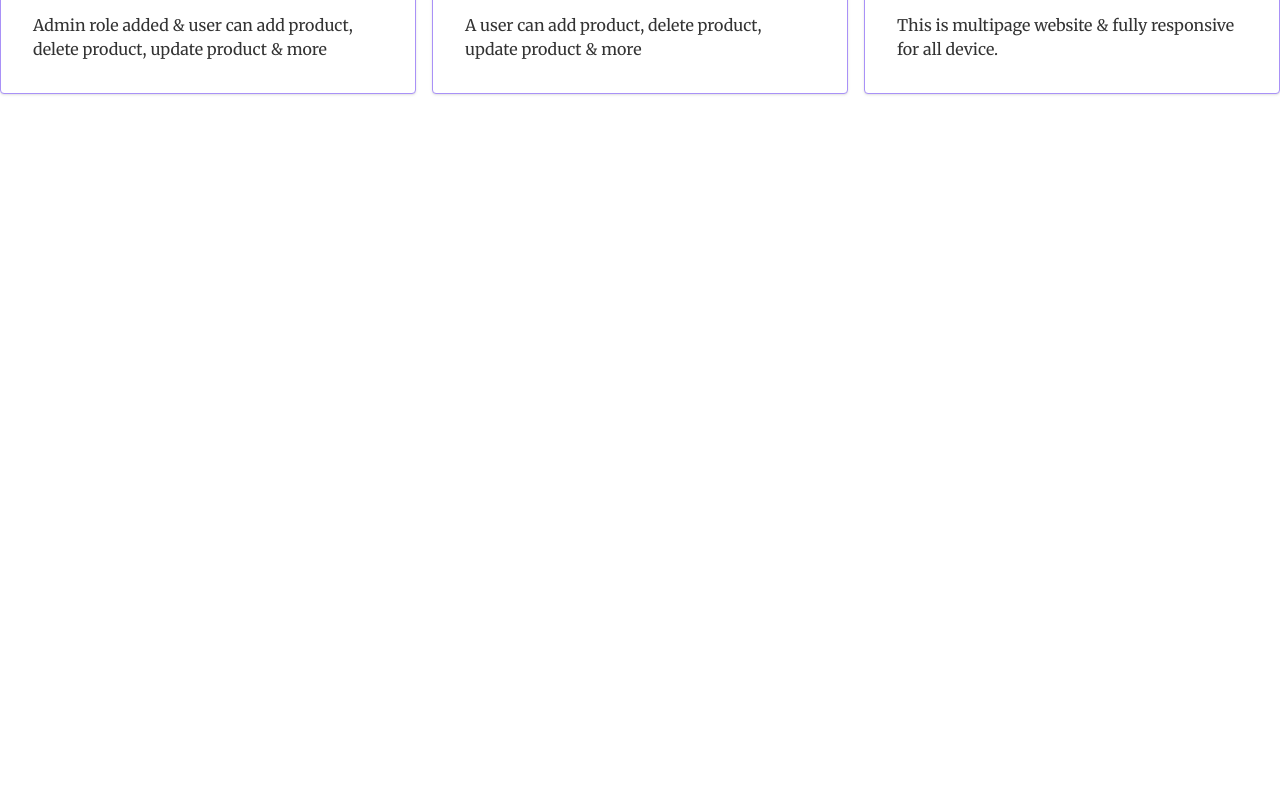
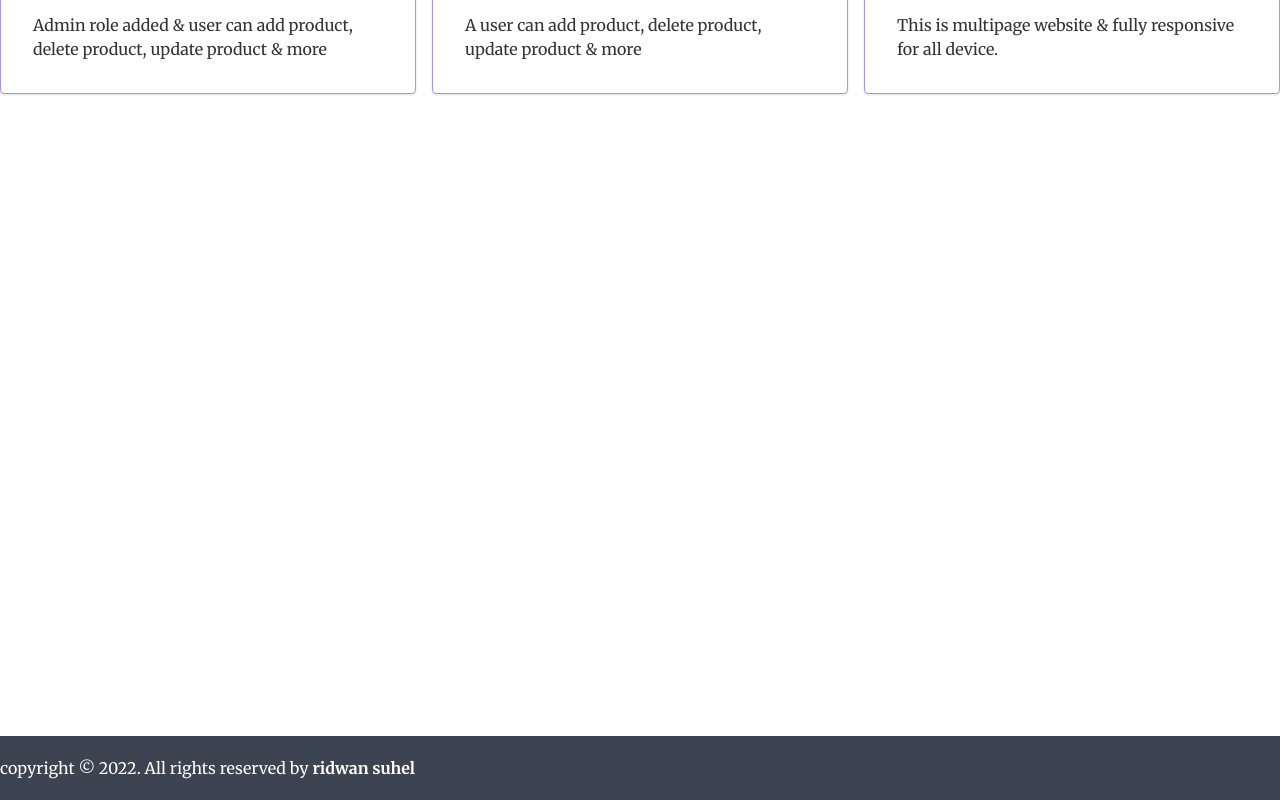
Before and after one commit to Ridwan-Suhel/ridwansuhel, a React (Create React App) app: page / in a window 1280 px wide. Shown: the part 1065-1865 px from the top of the page. Before the commit the page ends 1801 px from the top, so only its background shows below. Built offline with nearby package versions, Linux system fonts and the light colour scheme.

Commit message:
footer added

```diff
--- a/public/index.html
+++ b/public/index.html
@@ -2,7 +2,7 @@
 <html lang="en">
   <head>
     <meta charset="utf-8" />
-    <link rel="icon" href="%PUBLIC_URL%/favicon.ico" />
+    <link rel="icon" href="%PUBLIC_URL%/favicon.png" />
     <meta name="viewport" content="width=device-width, initial-scale=1" />
     <meta name="theme-color" content="#000000" />
     <meta
@@ -24,7 +24,7 @@
       work correctly both with client-side routing and a non-root public URL.
       Learn how to configure a non-root public URL by running `npm run build`.
     -->
-    <title>React App</title>
+    <title>Ridwan Suhel | Front-End Web Developer.</title>
   </head>
   <body>
     <noscript>You need to enable JavaScript to run this app.</noscript>
--- a/src/App.css
+++ b/src/App.css
@@ -14,3 +14,6 @@ body {
 .neutral {
   color: #3d4451;
 }
+footer {
+  font-family: "Merriweather", serif;
+}
--- a/src/App.js
+++ b/src/App.js
@@ -1,5 +1,6 @@
 import { Route, Routes } from "react-router-dom";
 import "./App.css";
+import Footer from "./components/Footer/Footer";
 import Header from "./components/Header/Header";
 import About from "./pages/About/About";
 import ContactPage from "./pages/ContactPage/ContactPage";
@@ -19,6 +20,7 @@ function App() {
         <Route path="/contact" element={<ContactPage />}></Route>
         <Route path="*" element={<NotFound />}></Route>
       </Routes>
+      <Footer />
     </div>
   );
 }
--- /dev/null
+++ b/src/components/Footer/Footer.js
@@ -0,0 +1,18 @@
+import React from "react";
+
+const Footer = () => {
+  const date = new Date();
+  const year = date.getFullYear();
+  return (
+    <footer className="py-5 bg-neutral">
+      <div className="container mx-auto px-4 md:px-0">
+        <p className=" mb-0 text-white">
+          copyright &copy; {year}. All rights reserved by{" "}
+          <strong className="">ridwan suhel</strong>
+        </p>
+      </div>
+    </footer>
+  );
+};
+
+export default Footer;
--- a/src/components/Projects/Projects.js
+++ b/src/components/Projects/Projects.js
@@ -32,28 +32,12 @@ const Projects = () => {
       }
     );
 
-    // gsap.fromTo(
-    //   ".projectDiv",
-    //   { y: 90, opacity: 0 },
-    //   {
-    //     duration: 1,
-    //     y: 0,
-    //     opacity: 1,
-    //     scrollTrigger: {
-    //       trigger: ".projectDiv",
-    //       start: "top 90%",
-    //       end: "bottom 60%",
-    //       toggleActions: "play none none reverse",
-    //     },
-    //   }
-    // );
-
     gsap.fromTo(
       [projectDiv1, projectDiv2, projectDiv3],
-      { y: 120 },
+      { y: 170 },
       {
         y: 0,
-        duration: 1,
+        duration: 0.7,
 
         stagger: 0.2,
         scrollTrigger: {
```
Also changed, not shown: public/favicon.png (added).
